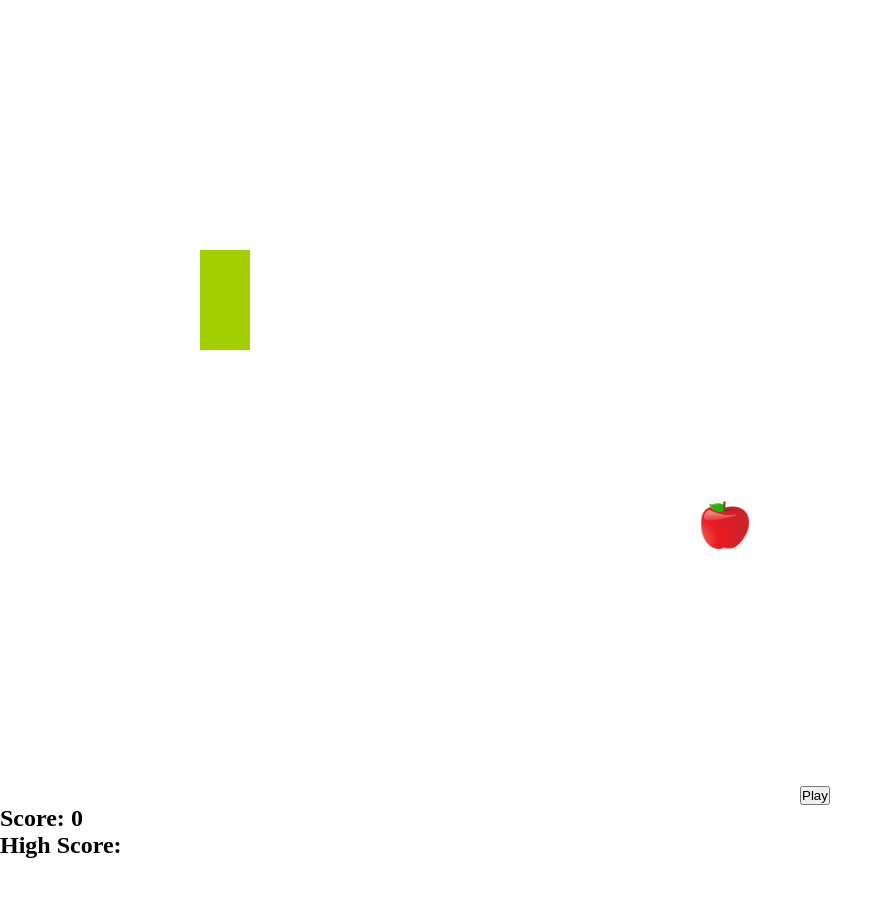
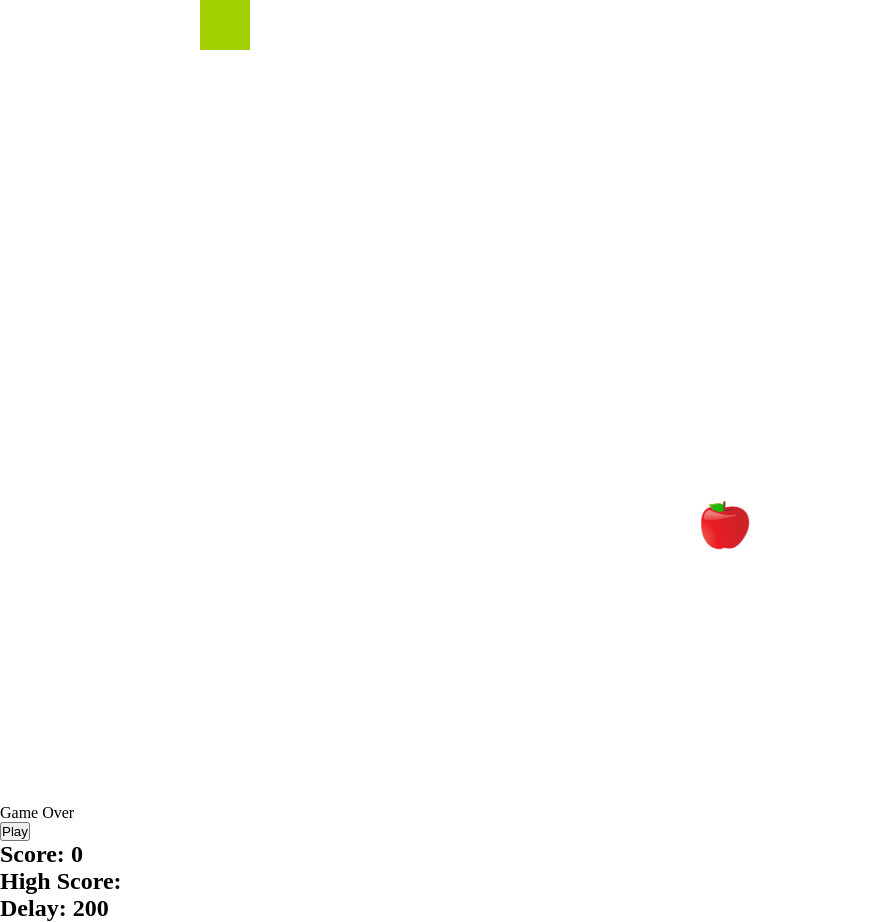
Before and after one commit to Antonini333/Snake-Game-React-, a React (Create React App) app: page / in a window 1280 px wide. Shown: the whole page, without its empty margins (0-893 px from the left). Before the commit the page ends 859 px from the top, so only its background shows below. Built offline with nearby package versions, Linux system fonts and the light colour scheme.

Commit message:
Added variable delay, game go faster as score increases

```diff
--- a/src/App.tsx
+++ b/src/App.tsx
@@ -7,6 +7,7 @@ const initialSnake = [[4, 10], [4, 10]];
 const scale = 50
 const canvasX = 800
 const canvasY = 800
+const timeDelay = 200
 
 function App() {
 	const canvasRef = useRef<HTMLCanvasElement | null>(null)
@@ -14,7 +15,7 @@ function App() {
 	const [apple, setApple] = useState<number[]>([14, 10])
 	const [direction, setDirection] = useState<number[]>([0, -1])
 	const [gameOver, setGameOver] = useState<boolean>(false)
-	const [ delay, setDelay ] = useState<number | null>(1500)
+	const [delay, setDelay] = useState<number | null>(timeDelay)
 	const [score, setScore] = useState<number>(0)
 
 	useEffect(() => {
@@ -32,7 +33,7 @@ function App() {
 		}
 	}, [snake]);
 
-	useInterval(() => !gameOver? runGame() : null, delay)
+	useInterval(() => !gameOver ? runGame() : null, delay)
 
 	const runGame = () => {
 		const newSnake = [...snake]
@@ -80,6 +81,9 @@ function App() {
 		if (newSnake[0][0] === apple[0] && newSnake[0][1] === apple[1]) {
 			let newApple = coord
 			setScore(score + 1)
+			if (score % 2 && delay) {
+				setDelay(delay-(delay * 10 / 100))
+			}
 			setApple(newApple)
 			return true
 		}
@@ -95,15 +99,15 @@ function App() {
 	const play = () => {
 		setSnake(initialSnake)
 		setApple([14, 10])
-		setDirection([ 1, 0 ])
-		setDelay(1500)
+		setDirection([1, 0])
+		setDelay(timeDelay)
 		setScore(0)
 		setGameOver(false)
 	}
 
 	return (
 
-			<div tabIndex={0} style={{height: "100vh", width:"100vw"}} onKeyDown={(e) => { changeDirection(e)}}>
+		<div tabIndex={0} style={{ height: "100vh", width: "100vw" }} onKeyDown={(e) => { changeDirection(e) }}>
 			<canvas className="playArea" ref={canvasRef} width={`${canvasX}px`} height={`${canvasY}px`}>
 				<img id="fruit" src={AppleLogo} alt="fruit" width="30" />
 
@@ -115,6 +119,7 @@ function App() {
 			<div className="scoreBox">
 				<h2>Score: {score}</h2>
 				<h2>High Score: {localStorage.getItem("snakeScore")}</h2>
+				<h2>Delay: {delay}</h2>
 			</div>
 		</div>
 
```
Lines whose indentation alone changed are shown as unchanged.
